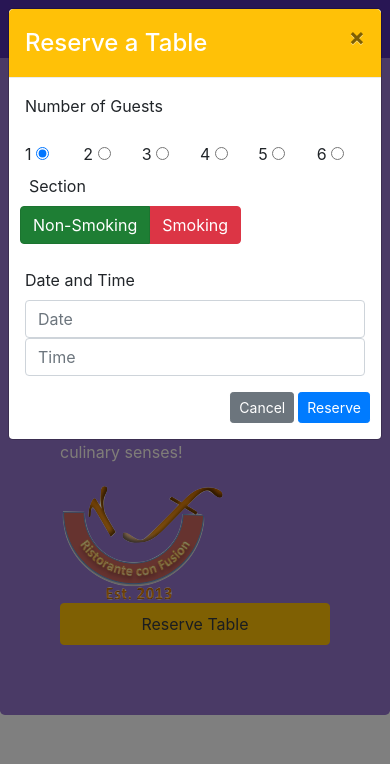
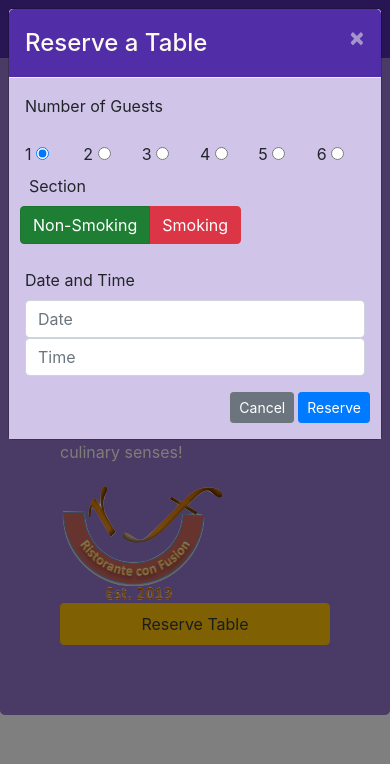
Before and after one commit to coloredinchris/bootstrap, a website: page index.html in a window 390 px wide. Both pictures are taken after a click on the link "Reserve Table". Shown: the top 764 px of the page. Drawn offline with nearby package versions, Linux system fonts and the light colour scheme.

Commit message:
assignment 04

```diff
--- a/css/styles.scss
+++ b/css/styles.scss
@@ -48,6 +48,19 @@ body {
   padding: 10px;
 }
 
+// Modals
+.modal-header {
+  background-color: $background-dark;
+  color: floralwhite;
+  .close {
+    color: floralwhite;
+  }
+}
+
+.modal-body {
+  background-color: $background-pale;
+}
+
 // Carousel
 .carousel {
   background: $background-dark;
@@ -67,3 +80,7 @@ body {
   bottom: 0px;
   z-index: 1;
 }
+
+.hover {
+  cursor: pointer;
+}
--- a/index.html
+++ b/index.html
@@ -73,7 +73,7 @@ shrink-to-fit=no"
             </li>
           </ul>
           <span class="navbar-text">
-            <a class="hover" data-toggle="modal" data-target="#loginModal">
+            <a id="loginButton" class="hover">
             <span class="fa fa-sign-in"></span> Login</a>
           </span>
         </div>
@@ -129,7 +129,7 @@ shrink-to-fit=no"
         <div class="modal-dialog modal-lg" role="content">
         <!-- Modal content-->
         <div class="modal-content">
-        <div class="modal-header bg-warning text-white">
+        <div class="modal-header">
         <h4 class="modal-title">Reserve a Table</h4>
         <button type="button" class="close" data-dismiss="modal">&times;</button>
         </div>
@@ -221,7 +221,7 @@ shrink-to-fit=no"
                 <img src="img/logo.png" class="img-fluid">
               </div>
               <div class="col-12 col-md-3 align-self-center">
-                <a data-target="#reservationModal" type="button" class="btn btn-block nav-link btn-warning text-dark" data-toggle="modal">Reserve Table</a>
+                <a type="button" id="reserveTable" class="btn btn-block nav-link btn-warning text-dark">Reserve Table</a>
               </div>
             </div>
           </header>
--- a/js/scripts.js
+++ b/js/scripts.js
@@ -9,3 +9,11 @@ $("#carouselButton").click(function () {
     $("#carouselButton").children("span").addClass("fa-pause");
   }
 });
+
+$("#reserveTable").click("show.bs.modal", function (e) {
+  $("#reservationModal").modal("show");
+});
+
+$("#loginButton").click("show.bs.modal", function (e) {
+  $("#loginModal").modal("show");
+});
```
Also changed, not shown: aboutus.html (+1 -1 lines), contactus.html (+1 -1 lines), css/styles.css.
